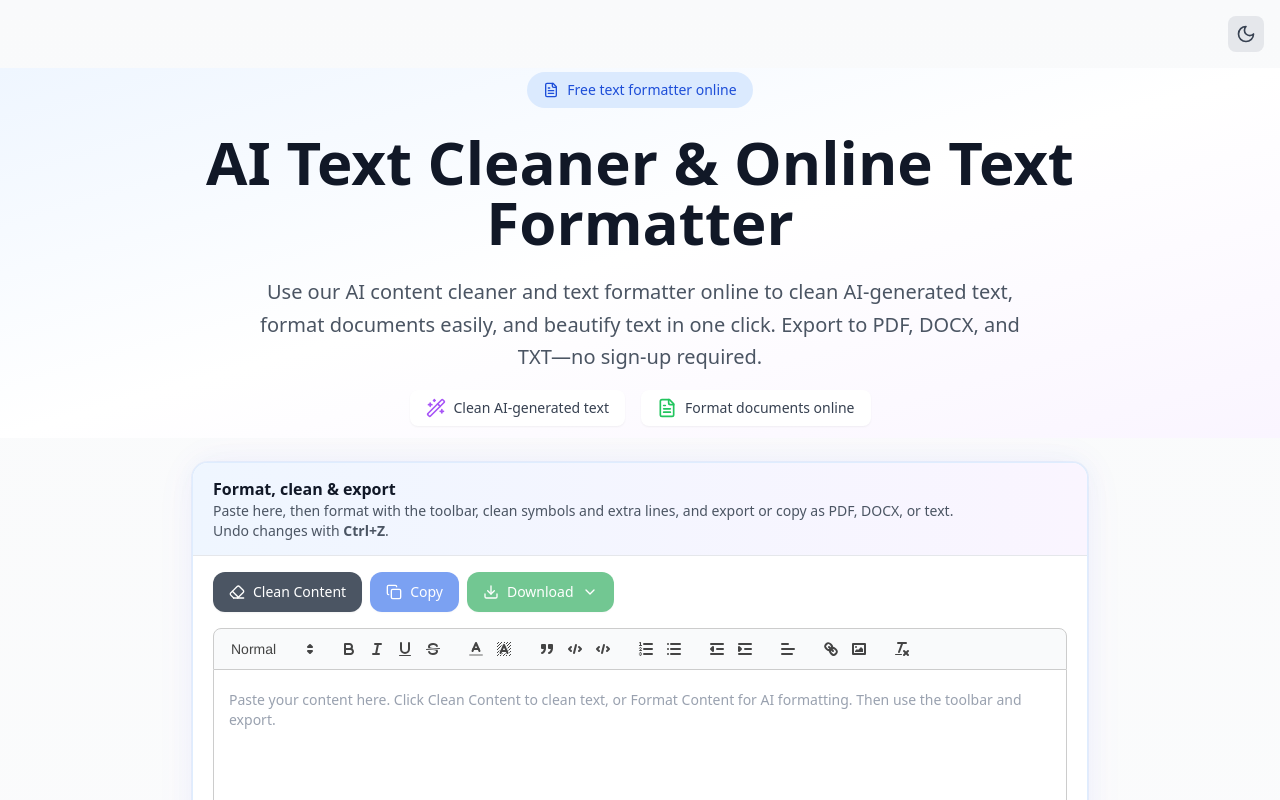
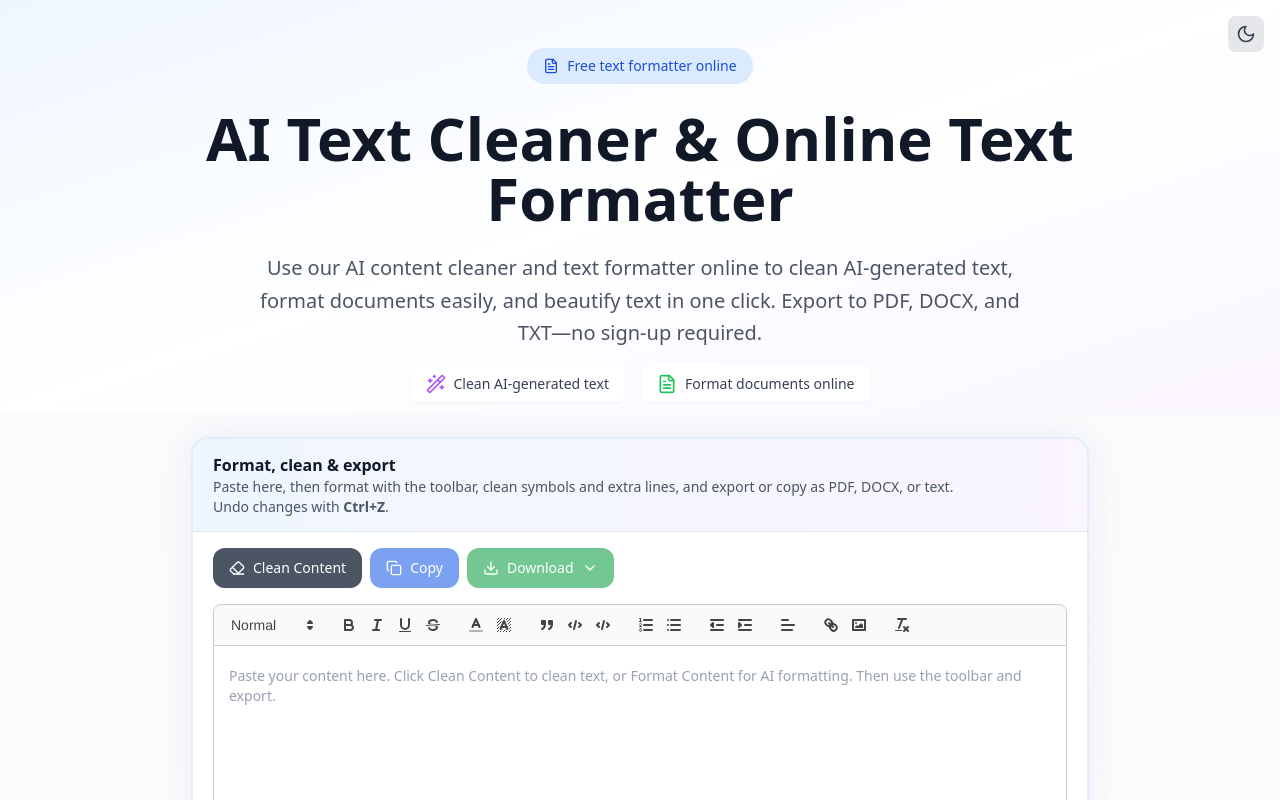
Before and after one commit to im-hamza-dev/content-formatter, a Next.js app: page / in a window 1280 px wide. Shown: the top 800 px of the page. Built offline with nearby package versions, Linux system fonts and the light colour scheme; no server answers.

Commit message:
fix spacing

```diff
--- a/components/home/HomeContent.tsx
+++ b/components/home/HomeContent.tsx
@@ -66,11 +66,11 @@ export function HomeContent() {
 
   return (
     <div className="min-h-screen bg-gradient-to-b from-gray-50 to-white dark:from-gray-900 dark:to-gray-800">
-      <div className="sticky top-0 z-50 max-w-7xl mx-auto px-4 py-4 flex justify-end">
+      <div className="fixed top-0 z-50 max-w-7xl mx-auto px-4 py-4 flex justify-end right-0">
         <ThemeToggle />
       </div>
 
-      <header className="relative overflow-hidden bg-gradient-to-br from-blue-50 via-white to-purple-50 dark:from-blue-900 dark:via-gray-900 dark:to-purple-900 py-1 px-4">
+      <header className="relative overflow-hidden bg-gradient-to-br from-blue-50 via-white to-purple-50 dark:from-blue-900 dark:via-gray-900 dark:to-purple-900 py-1 px-4 pt-12">
         <div className="max-w-6xl mx-auto text-center">
           <div className="inline-flex items-center gap-2 bg-blue-100 dark:bg-blue-900 text-blue-700 dark:text-blue-300 px-4 py-2 rounded-full text-sm mb-6">
             <FileText className="w-4 h-4" />
```
